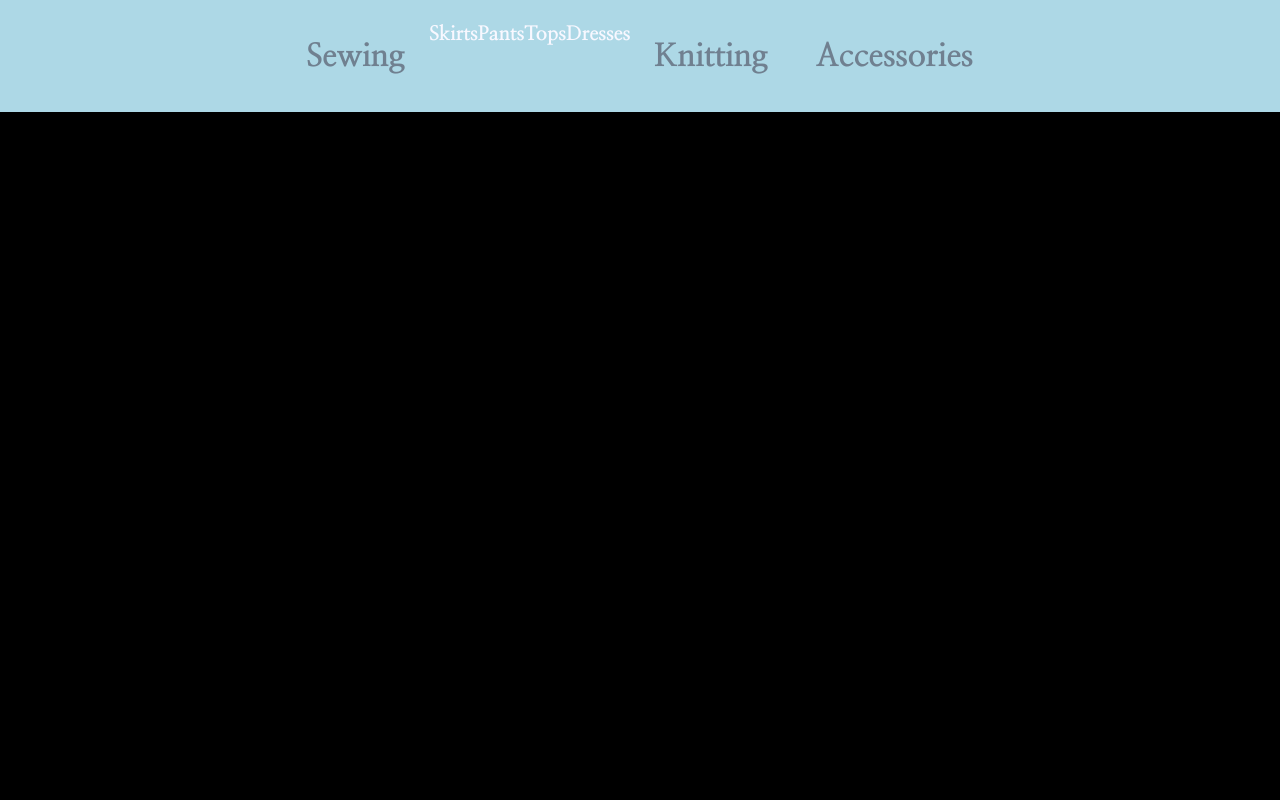
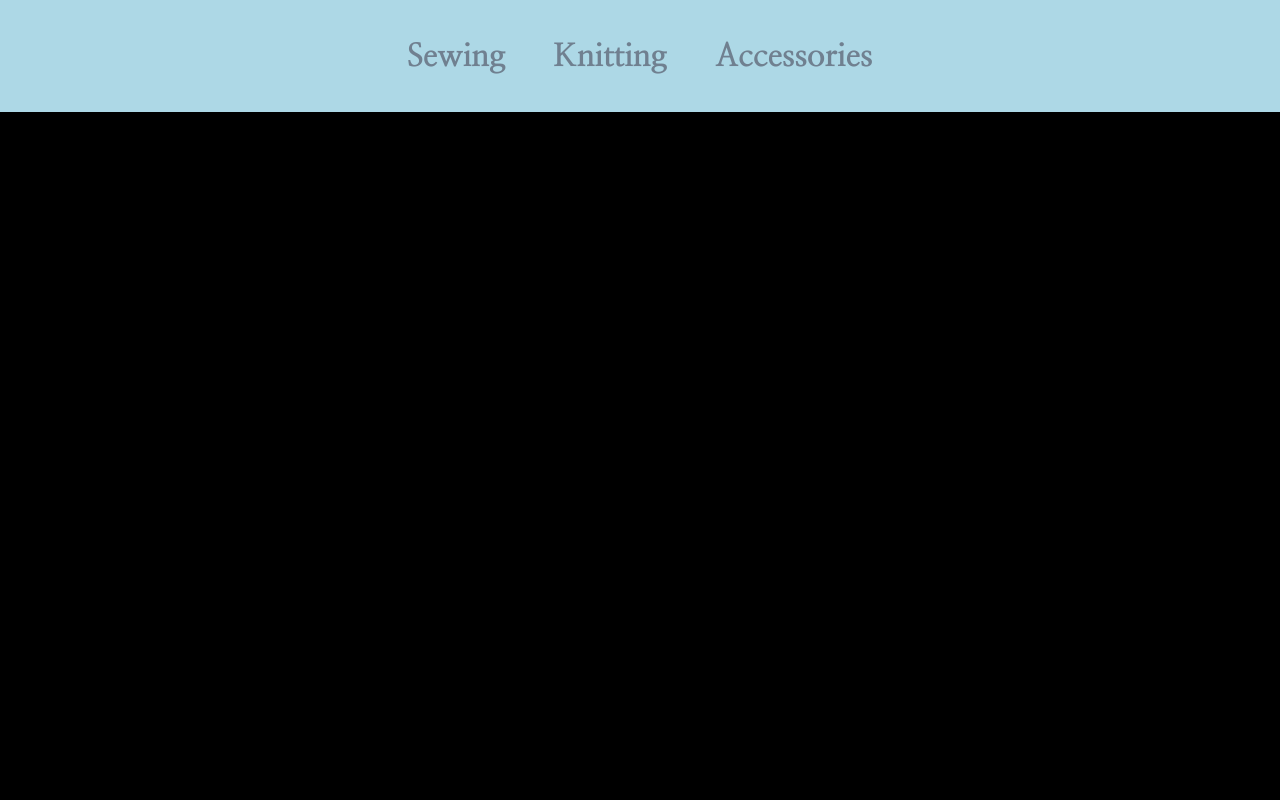
Before and after one commit to PeBud/Clothing, a plain HTML site: page index.html in a window 1280 px wide. Shown: the top 800 px of the page. Drawn offline with Linux system fonts and the light colour scheme.

Commit message:
Update index.html

```diff
--- a/index.html
+++ b/index.html
@@ -14,13 +14,7 @@
   <div class="dropdown">
     <nav class="slide">
       <ul>
-        <li>
-          <href="#sewing"></a>Sewing
-        </li>
-        <a id="sewingList" href="#skirts">Skirts</a>
-        <a id="sewingList" href="#pants">Pants</a>
-        <a id="sewingList" href="#tops">Tops</a>
-        <a id="sewingList" href="#dresses">Dresses</a>
+        <li><a href="#sewing"></a>Sewing</li>
         <li><a href="#knitting"></a>Knitting</li>
         <li><a href="#accessories"></a>Accessories</li>
       </ul>
```
